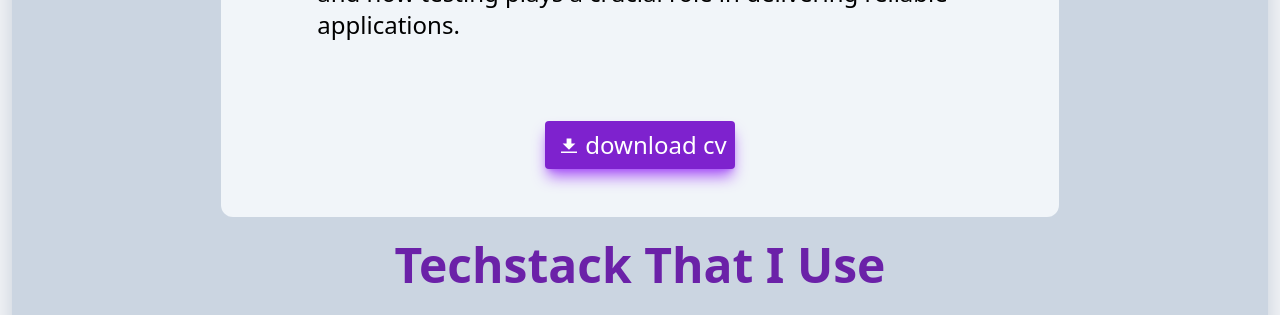
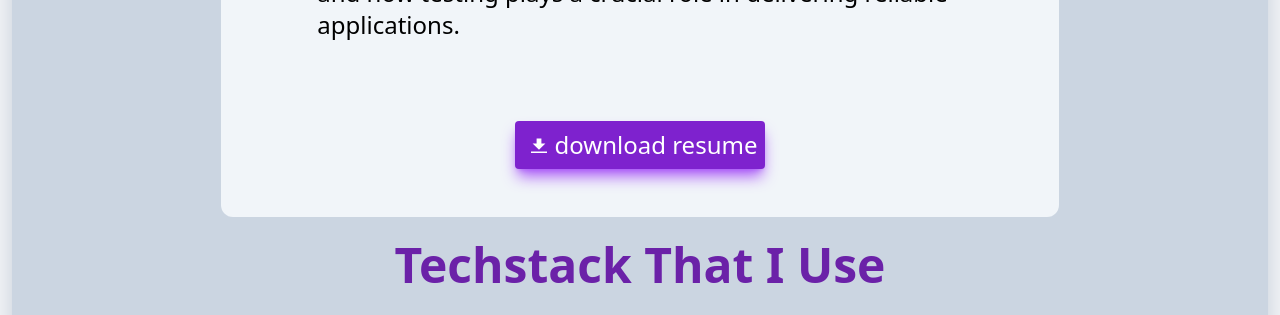
Before and after one commit to akashdas95/portfolio_site, a website: page index.html in a window 1280 px wide. Shown: the part 1400-1715 px from the top of the page. Drawn offline with nearby package versions, Linux system fonts and the light colour scheme.

Commit message:
resume changed

```diff
--- a/index.html
+++ b/index.html
@@ -109,7 +109,7 @@
                     class="flex text-white text-lg md:text-2xl shadow-lg shadow-purple-500 p-1 md:p-2 mt-3 w-fit bg-purple-700 rounded hover:scale-90 transition ease-in-out duration-400 "><svg
                         class="fill-current w-4 h-4 m-2" xmlns="http://www.w3.org/2000/svg" viewBox="0 0 20 20">
                         <path d="M13 8V2H7v6H2l8 8 8-8h-5zM0 18h20v2H0v-2z" />
-                    </svg><a href="./src/Akash_Das_resume_SQA.pdf" download><span>download cv</a></span></a>
+                    </svg><a href="./src/Akash_Das_resume_SQA.pdf" download><span>download resume</a></span></a>
                 </button>
             </div>
 
```
